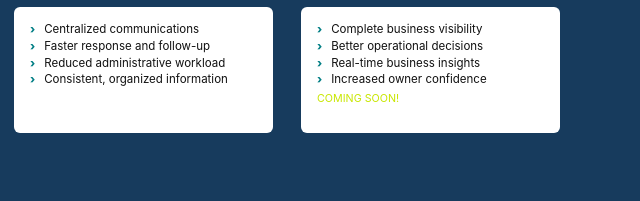
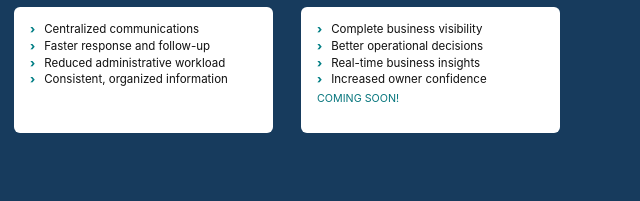
Before and after one commit to waypointworkflows/waypoint-website, a website: page index.html in a window 1280 px wide. Shown: the part 1676-1877 px from the top of the page, 640-1280 px from the left. Drawn offline with Linux system fonts and the light colour scheme.

Commit message:
Apply color correction

```diff
--- a/assets/site.css
+++ b/assets/site.css
@@ -915,7 +915,7 @@ section {
 }
 .product-card small {
   display:block;
-  color:#c8e600;
+  color:#07767d;
   font-size:.67rem;
   margin-top:2px
 }
```
